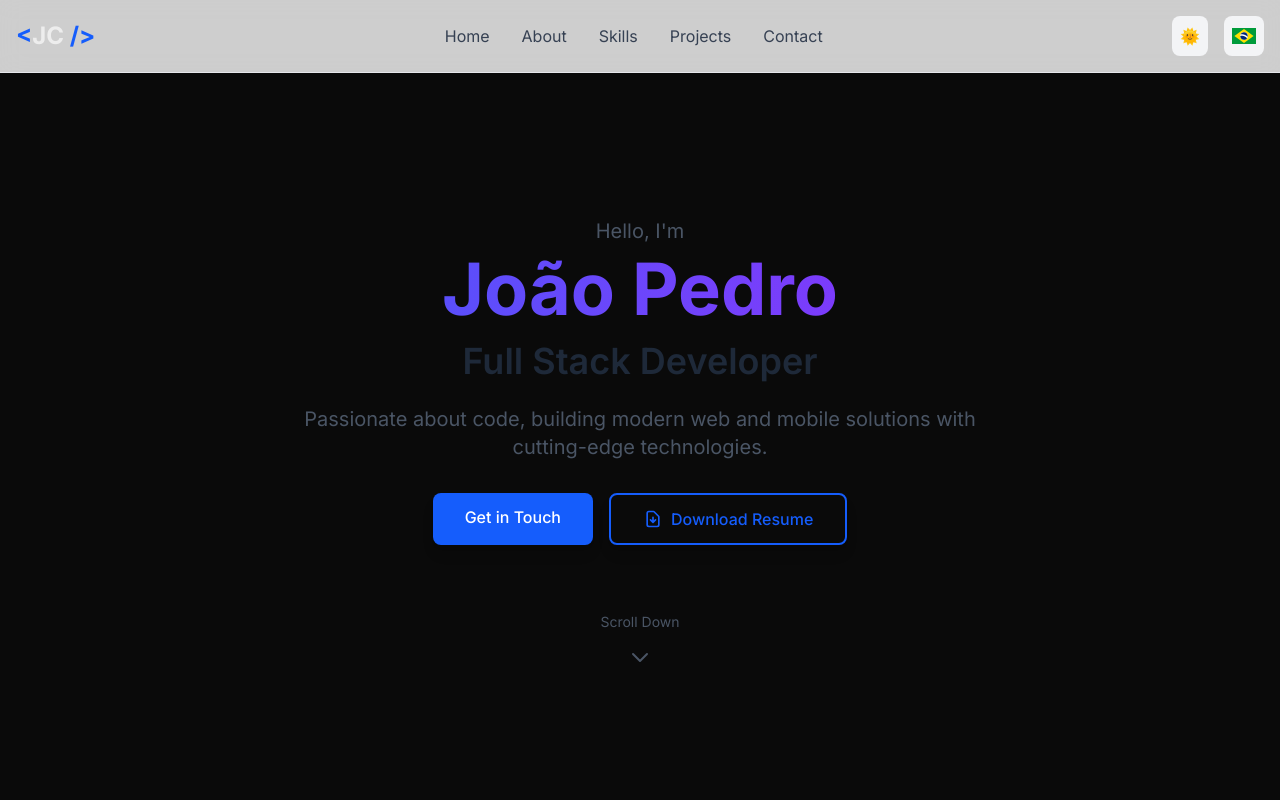
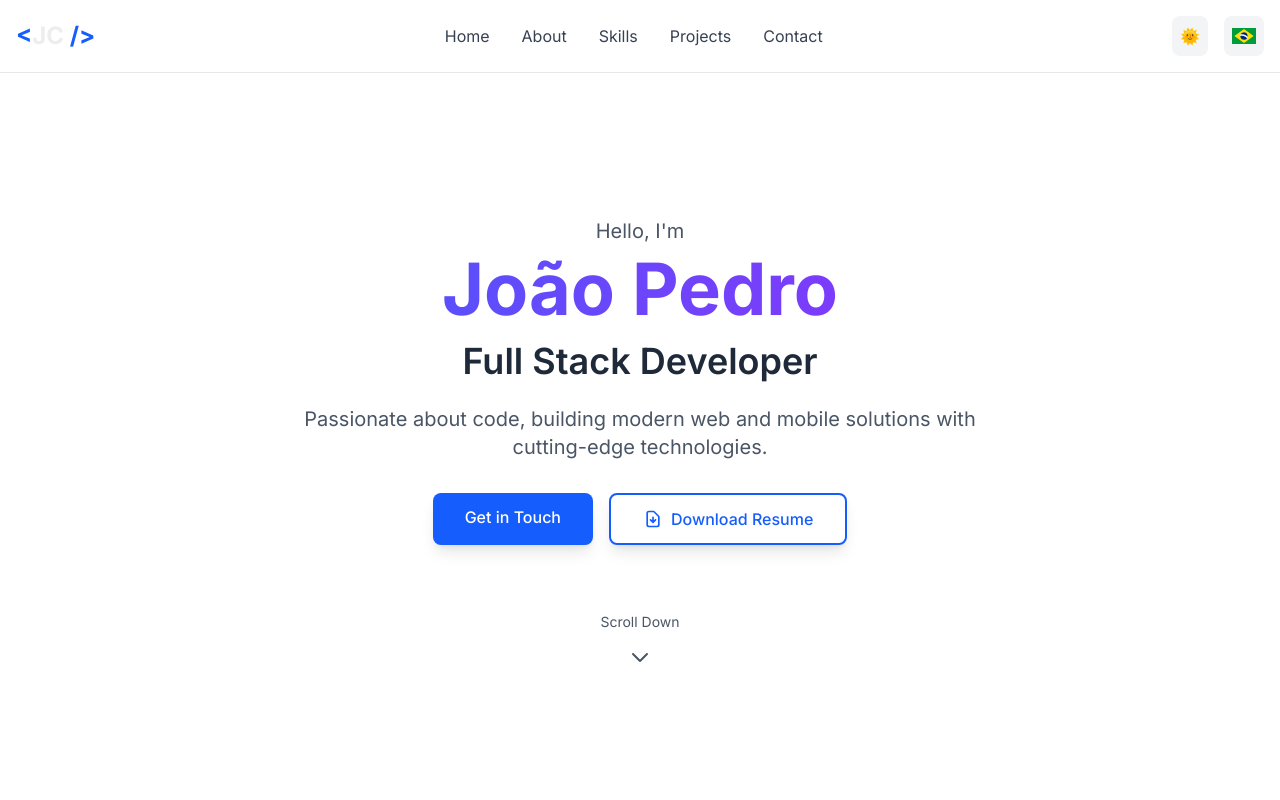
Before and after one commit to coqueirojoao/portfolio-coqueiro, a Next.js app: page /en in a window 1280 px wide. Shown: the top 800 px of the page. Built offline with nearby package versions, Linux system fonts and the light colour scheme.

Commit message:
fix: add proper background colors to all sections for better visibility

```diff
--- a/components/sections/contact.tsx
+++ b/components/sections/contact.tsx
@@ -37,7 +37,7 @@ export function Contact() {
     <section
       id="contact"
       ref={ref}
-      className="min-h-screen flex items-center justify-center py-20 px-4"
+      className="min-h-screen flex items-center justify-center py-20 px-4 bg-white dark:bg-gray-950"
     >
       <div className="container mx-auto max-w-6xl">
         <motion.div
--- a/components/sections/hero.tsx
+++ b/components/sections/hero.tsx
@@ -33,7 +33,7 @@ export function Hero() {
   return (
     <section
       id="home"
-      className="min-h-screen flex items-center justify-center pt-20 px-4"
+      className="min-h-screen flex items-center justify-center pt-20 px-4 bg-white dark:bg-gray-950"
     >
       <motion.div
         className="container mx-auto text-center"
--- a/components/sections/skills.tsx
+++ b/components/sections/skills.tsx
@@ -22,7 +22,7 @@ export function Skills() {
     <section
       id="skills"
       ref={ref}
-      className="min-h-screen flex items-center justify-center py-20 px-4"
+      className="min-h-screen flex items-center justify-center py-20 px-4 bg-white dark:bg-gray-950"
     >
       <div className="container mx-auto">
         <motion.div
```
